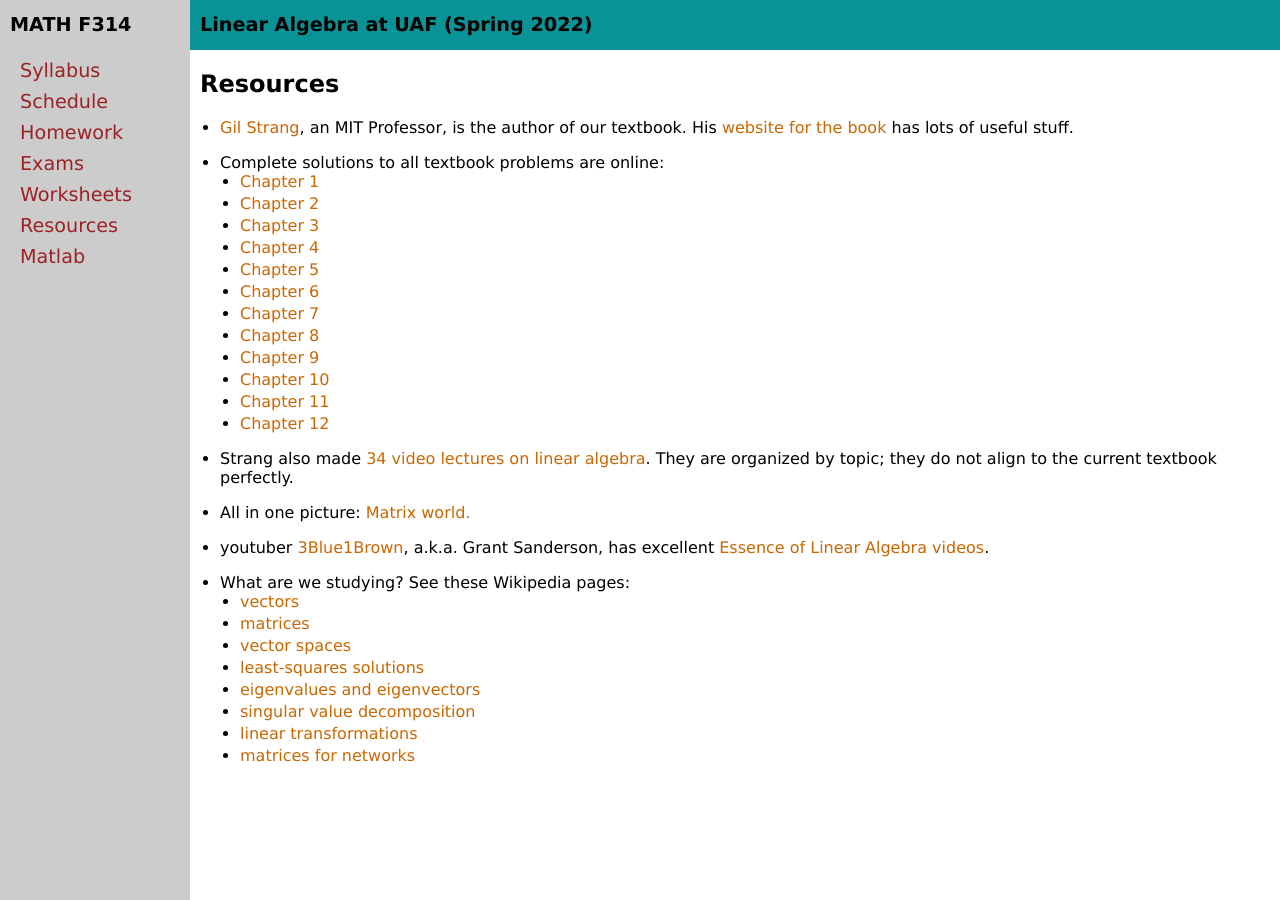
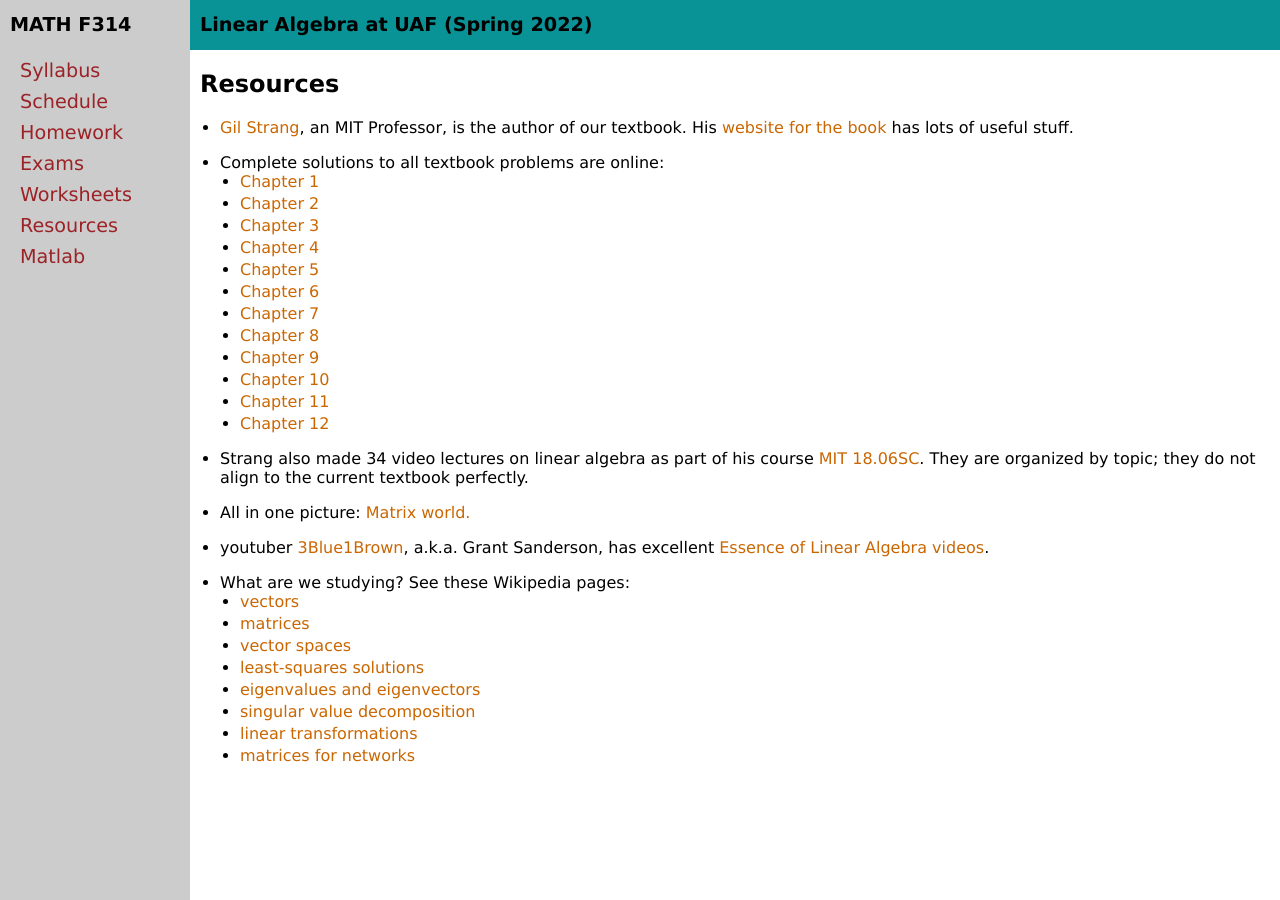
Before and after one commit to bueler/math314, a Jekyll site: the page built from resources.md, in a window 1280 px wide. Built offline with Jekyll 4.4.1, drawn with Linux system fonts in a browser that asks for light colours.

Commit message:
fix link on resources page

```diff
--- a/resources.md
+++ b/resources.md
@@ -21,7 +21,7 @@ title: Resources
   * [Chapter 11](https://math.mit.edu/~gs/linearalgebra/ila_sol5_ch11.pdf)
   * [Chapter 12](https://math.mit.edu/~gs/linearalgebra/ila_sol5_ch12.pdf)
 
-* Strang also made [34 video lectures on linear algebra](https://ocw.mit.edu/courses/mathematics/18-06-linear-algebra-spring-2010/video-lectures/).  They are organized by topic; they do not align to the current textbook perfectly.
+* Strang also made 34 video lectures on linear algebra as part of his course [MIT 18.06SC](https://ocw.mit.edu/courses/18-06sc-linear-algebra-fall-2011/).  They are organized by topic; they do not align to the current textbook perfectly.
 
 * All in one picture: [Matrix world.](assets/images/matrix-world.pdf)
 
```
